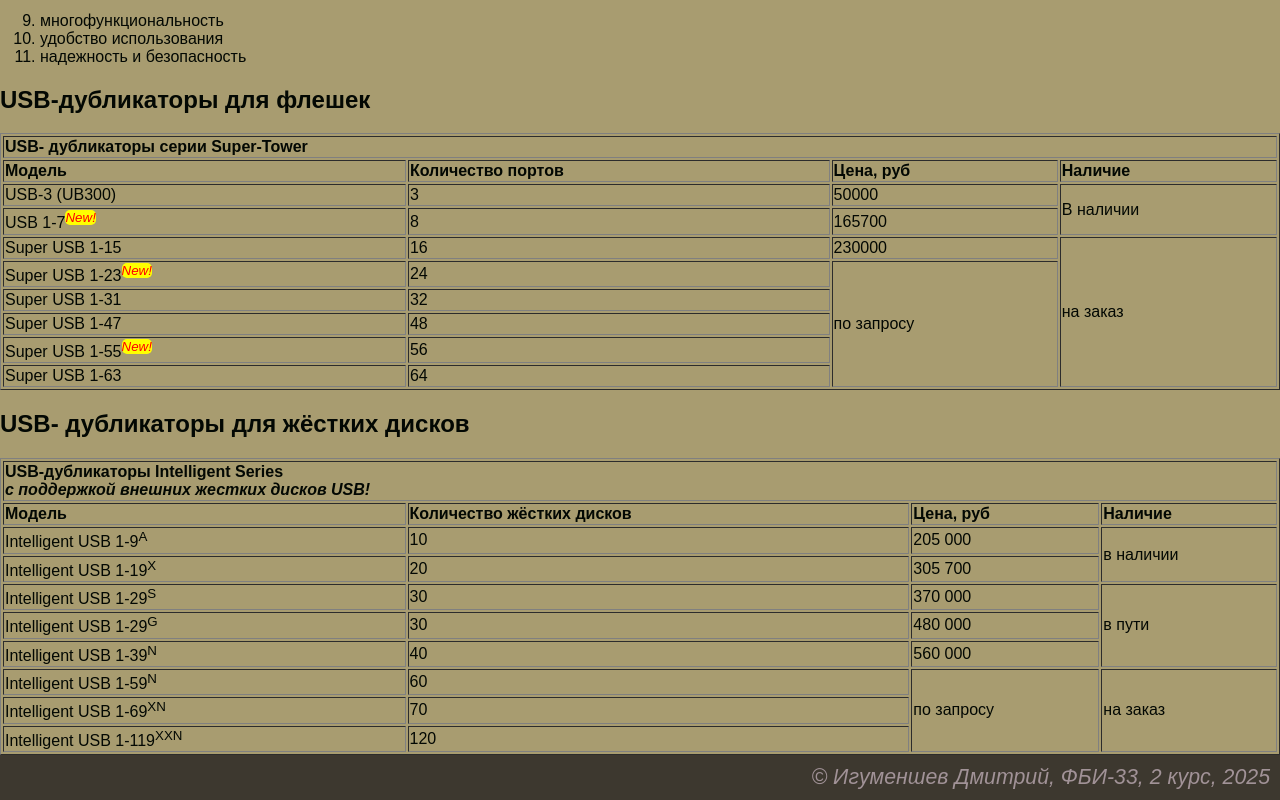
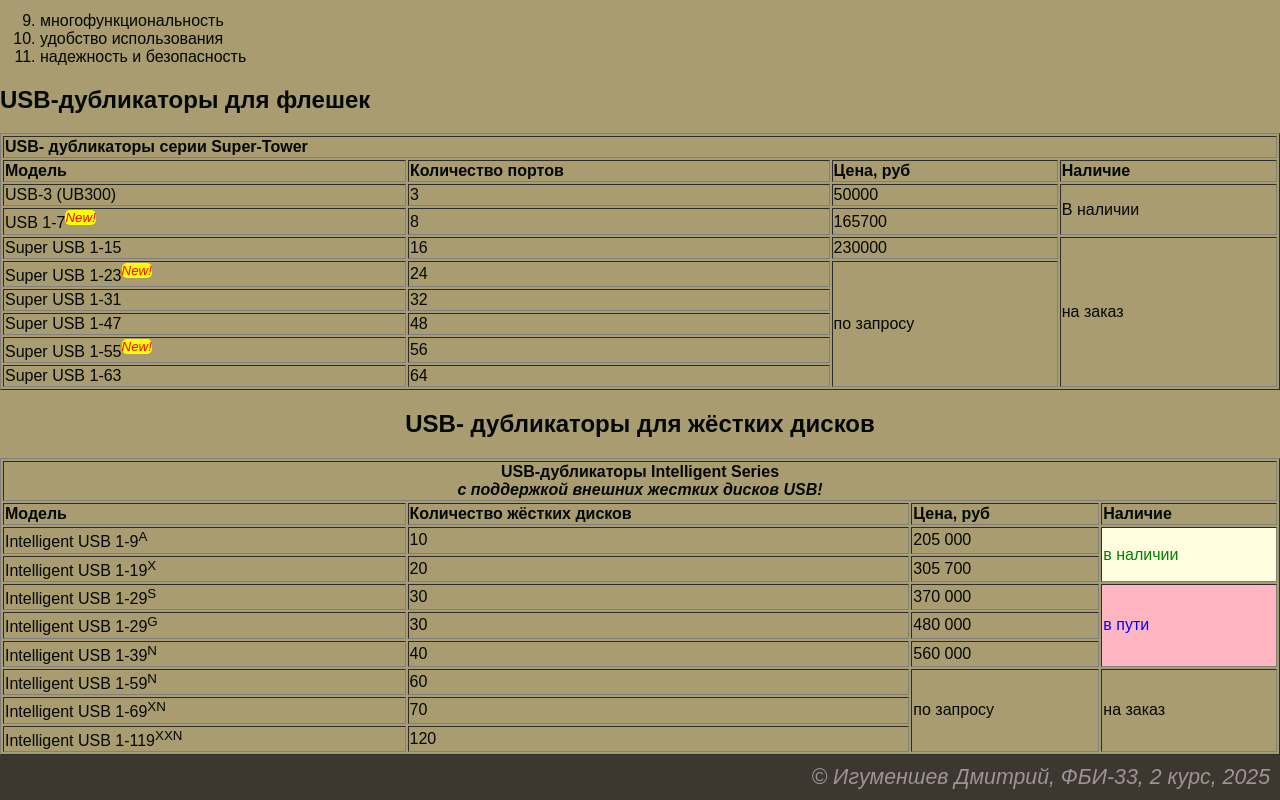
Before and after one commit to mynameisdmitry/web-front-labs, a plain HTML site: page lab2/usb.html in a window 1280 px wide. Shown: the part 707-1507 px from the top of the page. Drawn offline with Linux system fonts and the light colour scheme.

Commit message:
Стили второй таблицы

```diff
--- a/lab2/usb.html
+++ b/lab2/usb.html
@@ -124,10 +124,10 @@
                     <!-- <td>на заказ</td> -->
                 </tr>
             </table>
-            <h2>USB- дубликаторы для жёстких дисков</h2>
+            <h2 style="text-align: center;">USB- дубликаторы для жёстких дисков</h2>
             <table border="1" width="100%">
                 <tr style="font-weight: bold;">
-                    <td colspan="4">USB-дубликаторы Intelligent Series<br><i>с поддержкой внешних жестких дисков USB!</i></td>
+                    <td colspan="4" style="text-align: center;">USB-дубликаторы Intelligent Series<br><i>с поддержкой внешних жестких дисков USB!</i></td>
                 </tr>
                 <tr>
                     <td style="font-weight: bold;">Модель</td>
@@ -139,7 +139,7 @@
                     <td>Intelligent USB 1-9<sup>A</sup></td>
                     <td>10</td>
                     <td>205&nbsp000</td>
-                    <td rowspan="2">в наличии</td>
+                    <td rowspan="2" style="color: green; background-color: lightyellow;">в наличии</td>
                 </tr>
                 <tr>
                     <td>Intelligent USB 1-19<sup>X</sup></td>
@@ -150,7 +150,7 @@
                     <td>Intelligent USB 1-29<sup>S</sup></td>
                     <td>30</td>
                     <td>370&nbsp000</td>
-                    <td rowspan="3">в пути</td>
+                    <td rowspan="3" style="color: blue; background-color: lightpink;">в пути</td>
                 </tr>
                 <tr>
                     <td>Intelligent USB 1-29<sup>G</sup></td>
```
